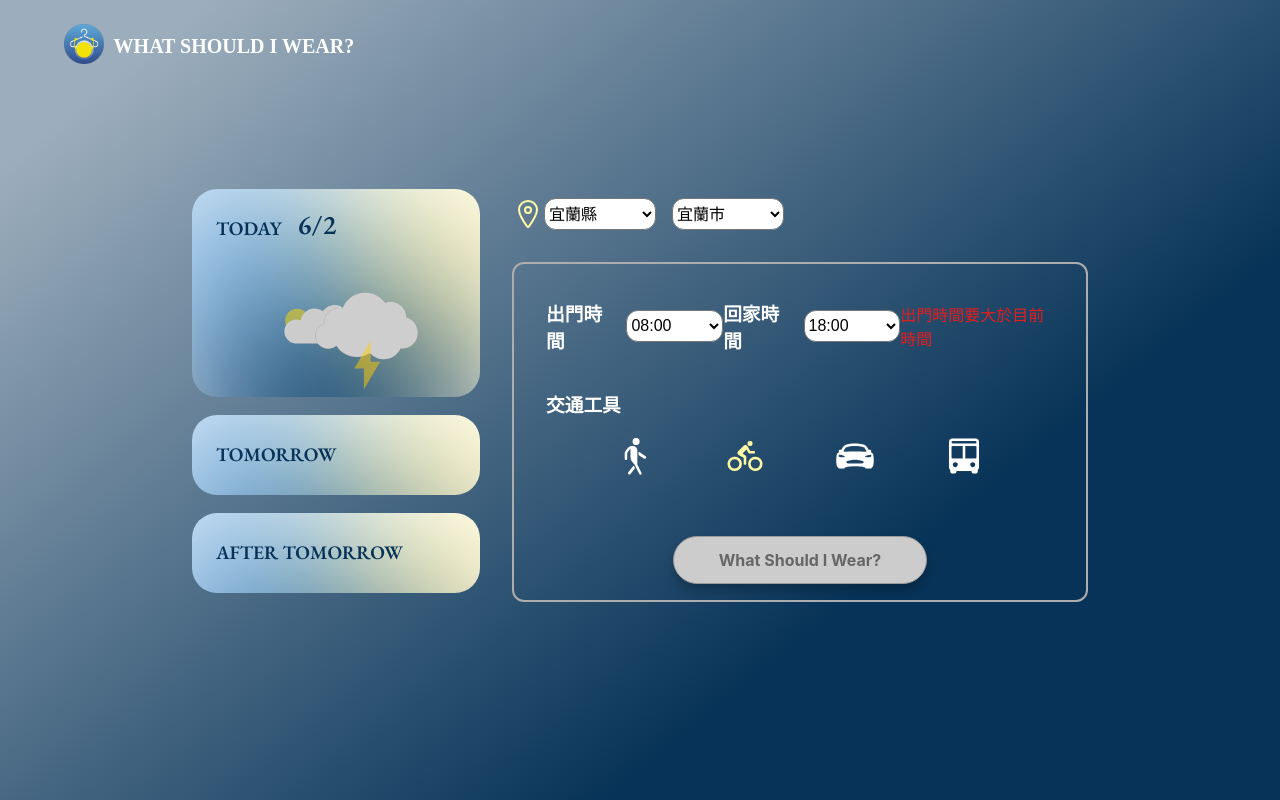
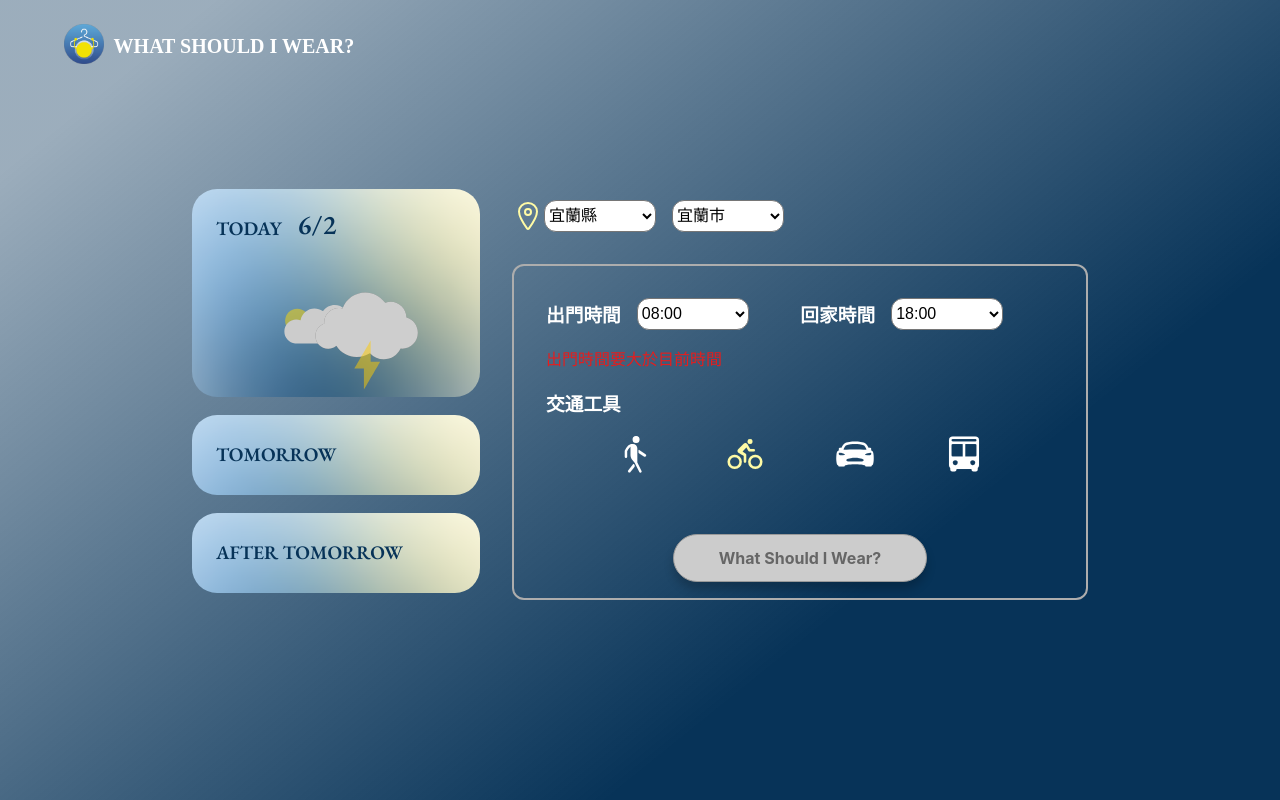
Before and after one commit to ooospooky/What-Should-I-Wear, a React (Create React App) app: page /home in a window 1280 px wide. Built offline with nearby package versions, Linux system fonts and the light colour scheme.

Commit message:
clean some unuse code in homePage

```diff
--- a/src/Page/Home/Home.js
+++ b/src/Page/Home/Home.js
@@ -5,9 +5,9 @@ import { TimeOption } from '../../Components/TimeOption'
 import moment from 'moment'; //https://momentjs.com/
 import { WeatherContext } from '../../Contexts/WeatherContext'
 import { GetWeather } from '../../Helper/GetWeather'
-import { Link, useNavigate } from 'react-router-dom'
+import { useNavigate } from 'react-router-dom'
 import salesman from '../../Assets/animation/salesman.json'
-import { Player, Controls } from '@lottiefiles/react-lottie-player';
+import { Player } from '@lottiefiles/react-lottie-player';
 import sunNcloudAnimation from "../../Assets/animation/sunNcloud.json"
 //https://lottiefiles.com/61302-weather-icon
 function Home() {
@@ -22,8 +22,7 @@ function Home() {
   const [district, setDistrict] = useState(districts[region[0]][0])    // '宜蘭市'
   const [showTransition, setShowTransition] = useState(false)
   const navigate = useNavigate();
-  // if(date === 'today') setGoOutTime(moment().format('HH:00'))
-  let msg = ""
+  let errorMessage = ""
   const containerStyle = {
     '--view-height': `${window.innerHeight}px`
   };
@@ -33,7 +32,7 @@ function Home() {
   }
   //Out & back time validate: 若日期選擇當天，且出門時間大於目前時間，設定error message
   if (goOutTime < moment().hour() + ":00" && date === 'today') {
-    msg = "出門時間要大於目前時間"
+    errorMessage = "出門時間要大於目前時間"
   }
 
   const handleSubmit = (event) => {
@@ -42,23 +41,16 @@ function Home() {
     setShowTransition(prev => !prev)
     //dateRange be like this, &timeFrom=2022-06-17T00:00:00&timeTo=2022-06-18T00:00:01
     //依照user選擇的日期去做一天的範圍
-    let dateRange;
+
+    let dateRange; // Create date range based on the selected date
     if (date === "today") dateRange = `&timeFrom=${moment().format().slice(0, 11)}00:00:00&timeTo=${moment().add(1, 'days').format().slice(0, 11)}00:00:01`;
     if (date === "tomorrow") dateRange = `&timeFrom=${moment().add(1, 'days').format().slice(0, 11)}00:00:00&timeTo=${moment().add(2, 'days').format().slice(0, 11)}00:00:01`;
     if (date === "afterTomorrow") dateRange = `&timeFrom=${moment().add(2, 'days').format().slice(0, 11)}00:00:00&timeTo=${moment().add(3, 'days').format().slice(0, 11)}00:00:01`;
-    console.log('dateRange', dateRange);
-    console.log(date)
-    console.log(goOutTime, goHomeTime)
-    console.log(traffic)
-    console.log(region)
-    console.log(district)
     setFormData({ date, goOutTime, goHomeTime, traffic, region, district })
     //呼叫getweather API call，傳入context variable & API 參數
     GetWeather({ setWeatherTemp, setPop, dateRange, locationId: region[1], locationName: district })
 
     setTimeout(() => { navigate('/result') }, 700)
-    // navigate('/result')
-
   }
 
   const changeArea = (e) => {
@@ -80,12 +72,10 @@ function Home() {
   </Player>
   return (
     <div className="Home" style={containerStyle}>
-      {/* <div style={showTransition?{ height: '100vh', width: '100vw',backgroundColor:"black", display:'none', opacity:0}:{}}>123</div> */}
       {showTransition ? <div transitionDiv>
         <Player
           className='transitionAnimation'
           autoplay
-          // speed={2}
           loop
           src={salesman}
           style={{ height: '500px', width: '500px' }}
@@ -96,37 +86,30 @@ function Home() {
         {/* 日期選擇 */}
         <div className="date">
           <div className="today">
-            <input  type="radio" id="today" onChange={() => {setDate('today');setGoOutTime(moment().format('HH:00'))}} checked={date === "today"} ></input>
+            <input type="radio" id="today" onChange={() => { setDate('today'); setGoOutTime(moment().format('HH:00')) }} checked={date === "today"} ></input>
             <label htmlFor="today" className="date__btn">
               {/* moment().format("MMM Do") 顯示當天月份與日期 -->e.g. Jun 19th */}
               <span className="dateSpan dateSpan__today">TODAY</span>
-              {/* <span className="dateSpan">{moment().format("MMM Do")}</span> */}
-
               {date === "today" ? <> <span className="dateSpan__num ">{moment().format("M/D")}</span>{sunNcloud}</>
                 : <></>}
 
             </label>
           </div>
           <div className="tomorrow">
-            <input type="radio" id="tomorrow" onChange={() => {setDate('tomorrow');setGoOutTime("09:00")}} checked={date === "tomorrow"} ></input>
+            <input type="radio" id="tomorrow" onChange={() => { setDate('tomorrow'); setGoOutTime("09:00") }} checked={date === "tomorrow"} ></input>
             <label htmlFor="tomorrow" className="date__btn">
               {/* moment().add(1, 'days').format("MMM Do") 顯示當天+1天的月份與日期 -->e.g. Jun 20th */}
-              {/* <span>{moment().add(1, 'days').format("MMM Do")}</span> */}
               <span className="dateSpan">TOMORROW</span>
-              {/* <span className="dateSpan__num">{moment().add(1, 'days').format("M/D")}</span> */}
               {date === "tomorrow" ?
                 <><span className="dateSpan__num">{moment().add(1, 'days').format("M/D")}</span> {sunNcloud} </>
                 : <></>}
             </label>
           </div>
           <div className="afterTomorrow">
-            <input type="radio" id="afterTomorrow" onChange={() => {setDate('afterTomorrow');setGoOutTime("09:00")}} checked={date === "afterTomorrow"} ></input>
+            <input type="radio" id="afterTomorrow" onChange={() => { setDate('afterTomorrow'); setGoOutTime("09:00") }} checked={date === "afterTomorrow"} ></input>
             <label htmlFor="afterTomorrow" className="date__btn" >
               {/* moment().add(2, 'days').format("MMM Do") 顯示當天+2天的月份與日期 -->e.g. Jun 21th */}
-              {/* <span>{moment().add(2, 'days').format("MMM Do")}</span> */}
-
               <span className="dateSpan dateSpan__AT">AFTER TOMORROW</span>
-
               {date === "afterTomorrow" ? <><span className="dateSpan__num">{moment().add(2, 'days').format("M/D")}</span>{sunNcloud}</> : <></>}
             </label>
           </div>
@@ -165,18 +148,18 @@ function Home() {
           <div className="inbox">
             <div className="setTime">
               <div className="setTime__div">
-              <label htmlFor="go-out-time" className="setTime__text"><h3>出門時間</h3></label>
+                <label htmlFor="go-out-time" className="setTime__text"><h3>出門時間</h3></label>
 
-              {/* //將選擇的日期、出門或回家時間，傳入TimeOption */}
-              <TimeOption onChange={(e) => { setGoOutTime(e.target.value) }} date={date} defaultTime={goOutTime} className="setTime__option"/>
+                {/* //將選擇的日期、出門或回家時間，傳入TimeOption */}
+                <TimeOption onChange={(e) => { setGoOutTime(e.target.value) }} date={date} defaultTime={goOutTime} className="setTime__option" />
               </div>
               <div className="setTime__div">
-              <label htmlFor="go-home-time" className="setTime__text"><h3>回家時間</h3></label>
-              <TimeOption onChange={(e) => { setGoHomeTime(e.target.value) }} date={date} defaultTime={goHomeTime} />
+                <label htmlFor="go-home-time" className="setTime__text"><h3>回家時間</h3></label>
+                <TimeOption onChange={(e) => { setGoHomeTime(e.target.value) }} date={date} defaultTime={goHomeTime} />
               </div>
-              {/* 預設msg為""，但若當Out & back time validate成立的話msg = "出門時間要大於目前時間" */}
-              <span className="TimeValidateText">{msg}</span>
+              {/* 預設errorMessage為""，但若當Out & back time validate成立的話errorMessage = "出門時間要大於目前時間" */}
             </div>
+            <span className="TimeValidateText">{errorMessage}</span>
 
 
             {/*  交通工具 */}
@@ -205,14 +188,10 @@ function Home() {
                 <ion-icon name="bus"></ion-icon>
               </label>
             </div>
-
-
             {/* Subbit Button */}
             <div className="subbmit">
-              {/* 當msg不會空或null時，將button設定成disable */}
-              <button disabled={msg && true} className="subbmit__btn" onClick={handleSubmit}> What Should I Wear? </button>
-              {/* <Link to='/result'><button disabled={msg && true} className="subbmit__btn" onClick={handleSubmit}> What Should I Wear? </button></Link> */}
-
+              {/* 當errorMessage不會空或null時，將button設定成disable */}
+              <button disabled={errorMessage && true} className="subbmit__btn" onClick={handleSubmit}> What Should I Wear? </button>
             </div>
           </div>
         </div>
--- a/src/Page/Home/Home.scss
+++ b/src/Page/Home/Home.scss
@@ -10,33 +10,33 @@
   align-items: center;
   background: linear-gradient(141.11deg, rgba(7, 51, 88, 0.4) 9.39%, #073358 70.4%);
   background-blend-mode: darken;
-  // background-image: linear-gradient(to right, #373b44, #4286f4);
   color: #fff;
+
   @include respond(iphoneXR) {
-    height:var(--view-height);
+    height: var(--view-height);
   }
-  @include respond(iphoneSE) {
-    height:var(--view-height);
-  }
+
   &__form {
     width: 70%;
     height: 80%;
     display: grid;
     grid-template-columns: 1fr 2fr;
     grid-column-gap: 2rem;
-    @include respond(ipad){
+
+    @include respond(ipad) {
       width: 90%;
       grid-column-gap: .5rem;
     }
+
     @media(max-width:550px) {
       width: 100%;
     }
+
     @include respond(iphoneXR) {
       width: 70%;
       height: 100%;
       display: flex;
       flex-direction: column;
-      // align-items: flex-start;
     }
   }
 
@@ -46,19 +46,16 @@
     font-size: .9rem;
     font-weight: 500;
 
-    @include respond(iphoneXR){
+    @include respond(iphoneXR) {
       height: 50%;
-      margin-top:.4rem;
+      margin-top: .4rem;
     }
-    @include respond(iphoneSE){
-      margin-top:1rem;
+
+    @include respond(iphoneSE) {
+      margin-top: 1rem;
     }
-    // .dateSpanDiv{
-    //   width: 100%;
 
-    // }
     .dateSpan {
-      // font-size: .9rem;
       margin-top: 1.7rem;
       margin-left: 1.5rem;
       z-index: 2;
@@ -70,18 +67,22 @@
         @include respond(tab-port) {
           margin-top: 1rem;
         }
+
         @include respond(iphoneXR) {
           margin-top: 1.7rem;
         }
+
         @include respond(iphoneSE) {
           margin-top: 1.5rem;
         }
       }
+
       &__num {
         @extend .dateSpan;
         font-size: 1.7rem;
         margin-left: 1rem;
         margin-top: 1.1rem;
+
         @include respond(tab-port) {
           font-size: 1.7rem;
           margin-left: .5rem;
@@ -104,17 +105,14 @@
     }
 
     input:checked+label {
-      // background-color: #57534e9e;
-      // background: linear-gradient(234.41deg, #FAF7E0 2.56%, #809BAB 59.95%, #4F7595 100.95%);
       background-image: url(./background.png);
       background-size: cover;
       height: 13rem;
-      @include respond(iphoneXR){
+
+      @include respond(iphoneXR) {
         height: 10rem;
       }
-      @include respond(iphoneSE){
-        // height: 8rem;
-      }
+
     }
 
     &__btn,
@@ -123,16 +121,14 @@
       height: 5rem;
       background-image: url(./background.png);
       background-size: cover;
-      // background-image: linear-gradient(to right top, #4683b9f6, #c9ceb2f3,#ffee9af6),url(../../../public/Vector.png);
-      // background: linear-gradient(231.36deg, #FFFFFF -12.66%, #F4F2D8 25.75%, #79A1C2 100%);
-      // background-color: rgba(144, 143, 143, 0.449);
       color: #073358;
       border-radius: 25px;
       cursor: pointer;
       margin-bottom: .5rem;
       display: flex;
       position: relative;
-      @include respond(iphoneXR){
+
+      @include respond(iphoneXR) {
         margin-bottom: 0;
       }
 
@@ -145,26 +141,29 @@
       left: 0%;
       height: 300px;
       width: 300px;
+
       @media(max-width:1180px) {
-        // font-size: 12px;
         top: -5%;
         height: 250px;
         width: 250px;
       }
+
       @include respond(small-desktop) {
         top: 0;
         left: -5%;
         height: 220px;
         width: 220px;
       }
+
       @include respond(small-tab-port) {
         top: 10%;
         height: 200px;
         width: 200px;
       }
-      @include respond(iphoneXR){
+
+      @include respond(iphoneXR) {
         top: 0;
-        left:13%;
+        left: 13%;
         height: 200px;
         width: 200px;
       }
@@ -175,19 +174,23 @@
     display: flex;
     flex-direction: column;
     justify-content: center;
+
     @media(max-width:550px) {
-      width:90%
+      width: 90%
     }
+
     @media(max-width:480px) {
       width: 70%;
     }
-    @include respond(iphoneXR){
-      width:100%;
-      margin-top:.5rem;
+
+    @include respond(iphoneXR) {
+      width: 100%;
+      margin-top: .5rem;
       z-index: 2; //ater tomorrow's animation too large, so when you pick location might click on animation.
     }
-    @include respond(iphoneSE){
-      margin-top:.5rem;
+
+    @include respond(iphoneSE) {
+      margin-top: .5rem;
     }
   }
 
@@ -199,14 +202,11 @@
       color: #FFFBA5;
     }
 
-    // justify-content:flex-start;
-    // display: grid;
-    // grid-template-columns: 1fr 1fr;
-    // grid-gap: 15px;
     &__input {
       &:first-of-type {
         margin-right: 1rem;
       }
+
       height:2rem;
       width:7rem;
       background-color: white;
@@ -221,6 +221,7 @@
     border: .15rem solid rgb(173, 173, 173);
     border-radius: 12px;
     padding: 1rem 2rem;
+
     // background-color: olivedrab;
     @include respond(tab-port) {
       padding: 1rem 1.5rem;
@@ -229,45 +230,53 @@
     @include respond(small-tab-port) {
       padding: 1rem 1rem;
     }
-    @include respond(iphoneXR){
-      margin-top:1rem;
+
+    @include respond(iphoneXR) {
+      margin-top: 1rem;
     }
   }
 
   .setTime {
-    // display: grid;
-    // grid-template-rows: min-content min-content min-content;
-    // grid-template-columns: 1fr 1fr;
-    // grid-gap: 15px;
     display: flex;
     justify-content: space-between;
     align-items: center;
-    &__div{
+    width: 90%;
+
+    @include respond(desktop) {
+      width: 100%;
+    }
+
+    &__div {
       display: flex;
       justify-content: space-around;
       align-items: center;
-      @include respond(iphoneSE){
-       margin-top:-1rem;
+
+      @include respond(iphoneSE) {
+        margin-top: -1rem;
       }
+
     }
-    @include respond(ipad){
-      display:flex;
+
+    @include respond(ipad) {
+      display: flex;
       flex-direction: column;
     }
-    @include respond(iphoneXR){
-      display:flex;
+
+    @include respond(iphoneXR) {
+      display: flex;
       flex-direction: column;
     }
 
 
     &__text {
       margin-right: 1rem;
-      @media(max-width:1165px) {
-        // font-size: 12px;
-      }
+
+      @media(max-width:1165px) {}
+
       @media(max-width:1080px) {
         margin-right: .5rem;
       }
+
       @include respond(small-desktop) {
         font-size: 14px;
       }
@@ -275,13 +284,16 @@
       @include respond(tab-port) {
         font-size: 13px;
       }
+
       @media(max-width:820px) {
         font-size: 12px;
       }
+
       @include respond(ipad) {
         font-size: 12px;
       }
-      @include respond(iphoneXR){
+
+      @include respond(iphoneXR) {
         font-size: 14px;
       }
 
@@ -304,17 +316,21 @@
         height: 2rem;
         width: 6rem;
       }
+
       @media(max-width:920px) {
         width: 5.5rem;
       }
+
       @include respond(tab-port) {
         height: 2rem;
         width: 5rem;
       }
+
       @media(max-width:820px) {
         width: 4.5rem;
       }
-      @include respond(iphoneXR){
+
+      @include respond(iphoneXR) {
         height: 2rem;
         width: 6rem;
       }
@@ -327,25 +343,28 @@
 
 
 .TimeValidateText {
-  //error color still need change
-  // margin-left: .8rem;
   display: inline-block;
   color: rgb(230, 29, 29);
-  @include respond(iphoneXR){
+
+  @include respond(iphoneXR) {
     margin-top: -.4rem;
   }
 }
-.trafficText{
-  @include respond(iphoneXR){
+
+.trafficText {
+  @include respond(iphoneXR) {
     margin-top: .1rem;
   }
 }
+
 .traffic {
   display: flex;
   justify-content: space-evenly;
-   @include respond(iphoneSE){
+
+  @include respond(iphoneSE) {
     margin-top: -.8rem;
   }
+
   //icon's default setting
   ion-icon {
     // color: rgb(144, 143, 143);
@@ -383,17 +402,21 @@
     height: 3rem;
     cursor: pointer;
     box-shadow: 0 7px 10px rgba(0, 0, 0, .2);
+
     @include respond(small-desktop) {
       margin-top: 2.8rem;
       font-size: .8rem;
     }
+
     @include respond(small-tab-port) {
       width: 60%;
     }
-    @include respond(iphoneXR){
-      margin-top:.8rem;
+
+    @include respond(iphoneXR) {
+      margin-top: .8rem;
       width: 80%;
     }
+
     &:hover {
       background-color: #418de9a5;
     }
```
